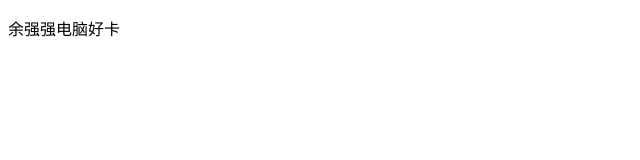
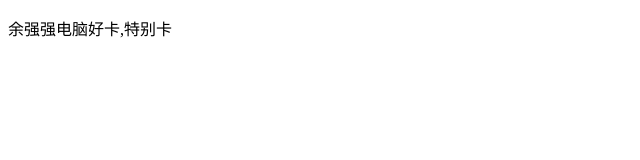
Before and after one commit to webYouth/diyizu, a plain HTML site: page index.html in a window 1280 px wide. Shown: the full height of the page, 0-640 px from the left. Drawn offline with Linux system fonts and the light colour scheme.

Commit message:
123
真的很卡

```diff
--- a/index.html
+++ b/index.html
@@ -5,6 +5,6 @@
     <title>Document</title>
 </head>
 <body>
-    <p> 余强强电脑好卡</p>
+    <p> 余强强电脑好卡,特别卡</p>
 </body>
 </html>
```
